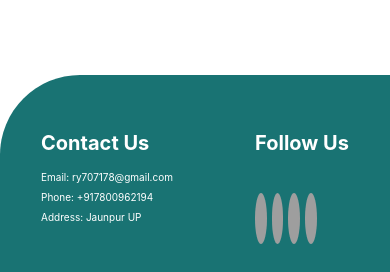
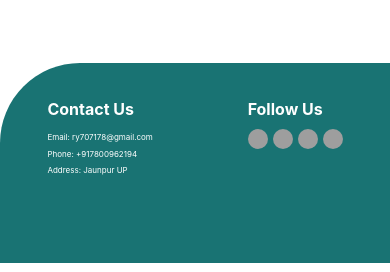
Before and after one commit to rohit-yadav-4099/react-Project, a React (Create React App) app: page /Navigate/1 in a window 390 px wide. Shown: the part 2902-3174 px from the top of the page. Built offline with nearby package versions, Linux system fonts and the light colour scheme; grey boxes are pictures that could not be loaded.

Commit message:
Update Media.css

```diff
--- a/src/Media.css
+++ b/src/Media.css
@@ -220,54 +220,34 @@
         margin-top: 6em;
         padding: 25px 0 25px;
         border-top-left-radius: 80px;
-        font-size: 10px;
+        font-size: 8px;
         justify-content: space-evenly;
     }
 
-
-    footer {
-        /* padding: 20px 0px; */
-        width: 100%;
-        height: 20vh;
+    .a{
+        display: flex;
+        font-size: 10px;
     }
 
-    .NavIcons {
-        display: flex;
-        justify-content: space-evenly;
-        align-items: center;
+    .footer2ndDiv{
+        gap: 0;
+        flex-direction: column;
     }
 
-    .NavIcons h2 {
-        font-size: 22px;
-        margin: 0px 3px;
-    }
-
-
-
-    .footercontact{
-        margin-top: 20px;
-    }
     .navcontact {
         display: flex;
         flex-direction: column;
         line-height: 1%;
         margin-top: 0%;
     }
-    .footerSocilMedia{
-         margin-top: 20px;
+
+    .navSocialmedia{
+        margin-top: 0%;
     }
-
-
-    .icons h2 {
-        font-size: 28px;
+    .navsicon{
+        width: 20px;
+        height: 20px;
     }
-
-    .footer-content {
-        font-size: 18px;
-    }
-
-
-
 
     /*------------BOLLYWOOD ----------------------===============
     ===============================================================
```
